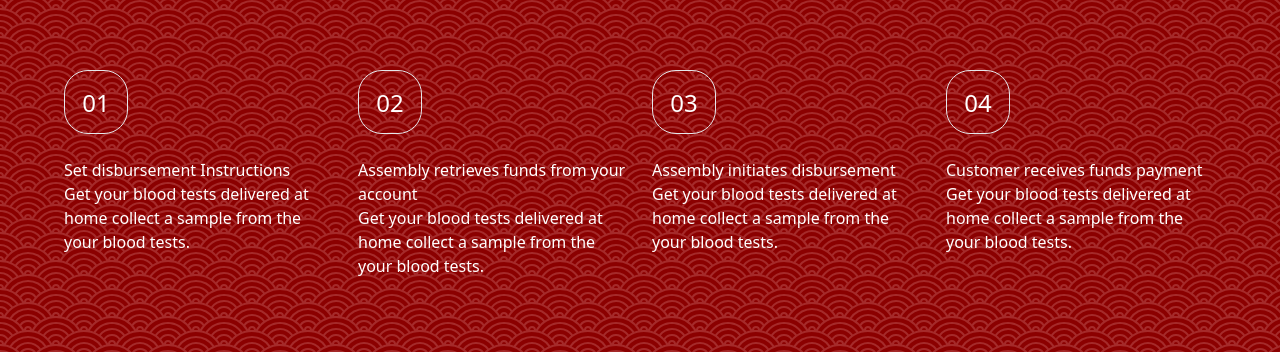
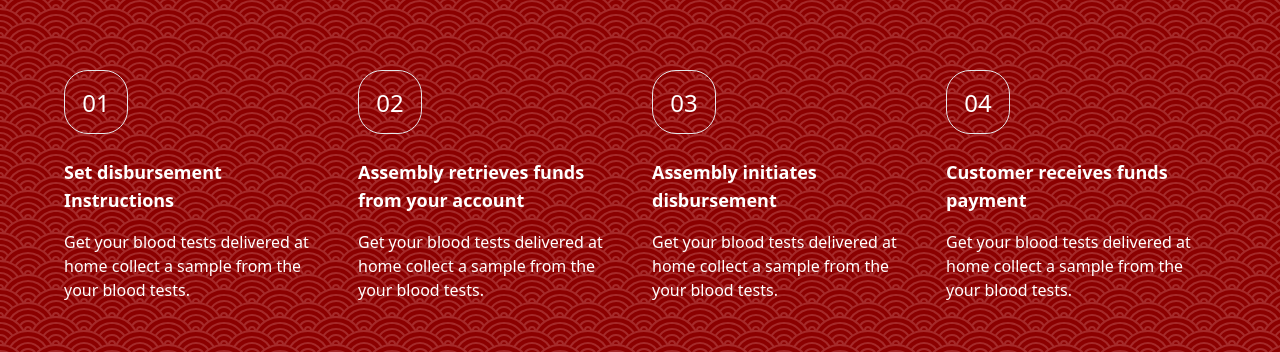
Before and after one commit to samuelige/Complete-Landing-Page-with-Next-Js, a Next.js app: page / in a window 1280 px wide. Shown: the part 2228-2580 px from the top of the page. Built offline with nearby package versions, Linux system fonts and the light colour scheme.

Commit message:
styled title and text within workflow section

```diff
--- a/sections/workflow.js
+++ b/sections/workflow.js
@@ -39,7 +39,7 @@ export default function WorkFlow() {
         />
       </div>
 
-      <div className='md:grid md:grid-cols-2 lg:grid-cols-4 md:gap-x-6'>
+      <div className='md:grid md:grid-cols-2 md:gap-y-9 lg:grid-cols-4 md:gap-x-6'>
         {
           data &&
           data.map(({id, title, text}) => {
@@ -49,9 +49,9 @@ export default function WorkFlow() {
                   <h1  className='mt-4 text-center text-2xl'>0{id}</h1>
                 </div>
 
-                <div>
-                  <h1>{title}</h1>
-                  <h4>{text}</h4>
+                <div className='text-lg space-y-4'>
+                  <h1 className='font-semibold'>{title}</h1>
+                  <h4 className='text-base'>{text}</h4>
                 </div>
               </div>
             )
```
